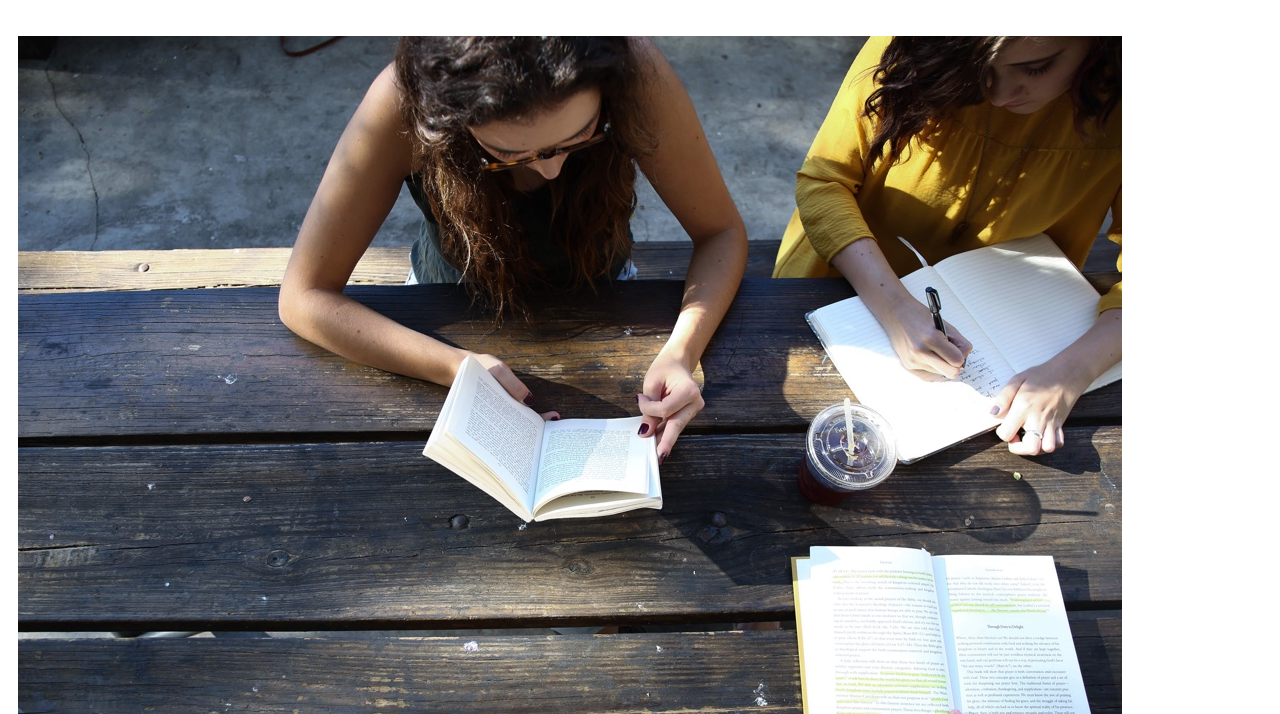
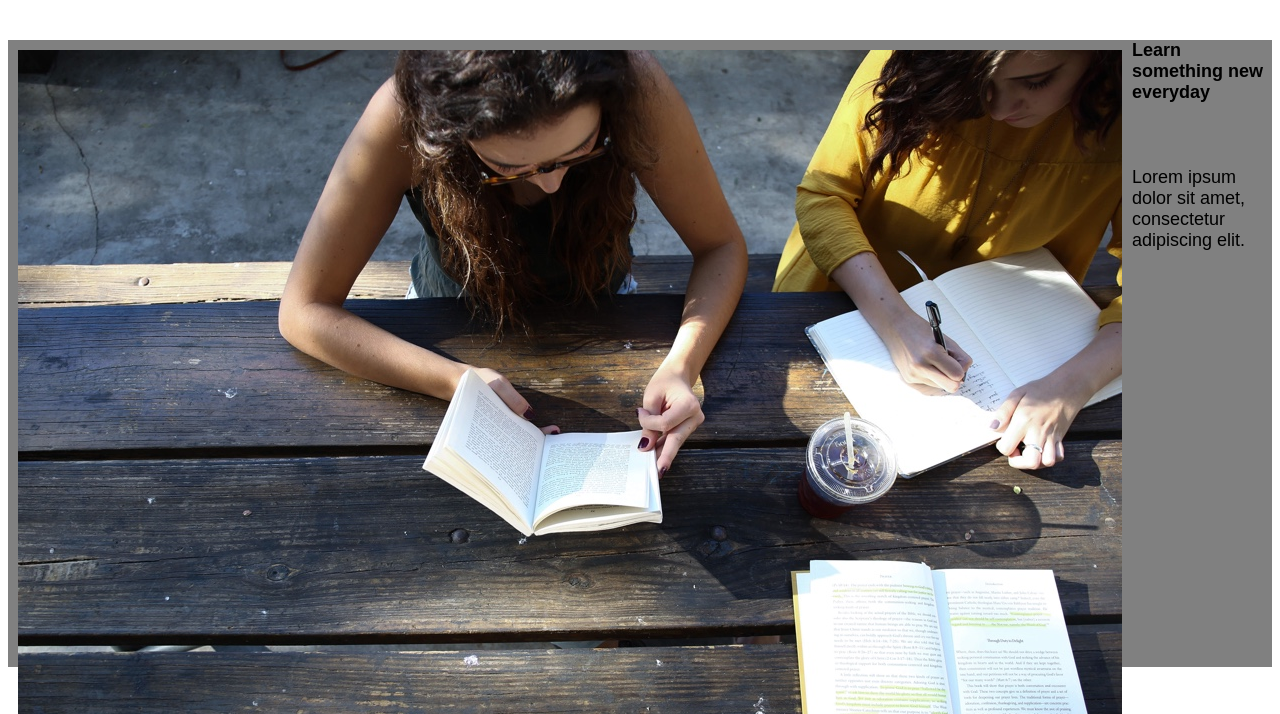
Before and after one commit to KJMighty/colmaracademy, a plain HTML site: page index.html in a window 1280 px wide. Shown: the part 86-800 px from the top of the page. Drawn offline with Linux system fonts and the light colour scheme; a web font is replaced by a local one.

Commit message:
add banner styles

```diff
--- a/resources/css/style.css
+++ b/resources/css/style.css
@@ -43,19 +43,21 @@ body{
 
 .banner {
     width: 100%;
+    height: 80%;
+    background-color: grey;
+}
+
+.banner-image {
     float: left;
     margin: 10px;
 }
 
-.banner-image{
-
-}
-
 .banner-header{
     margin-top: 50px;
-    font-size: 1.6rem;
+    font-size: 3.0rem;
 }
 
 .banner-header, p {
     font-size: 0.6rem;
+    position: center;
 }
```
